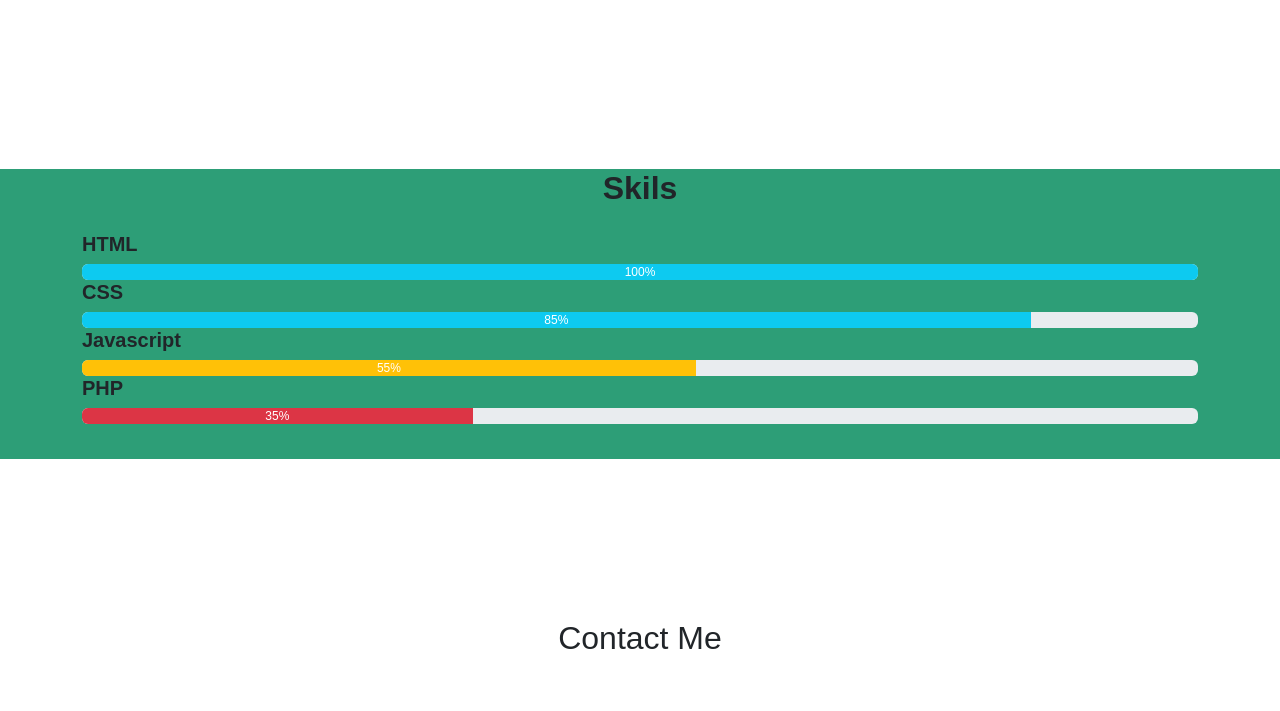
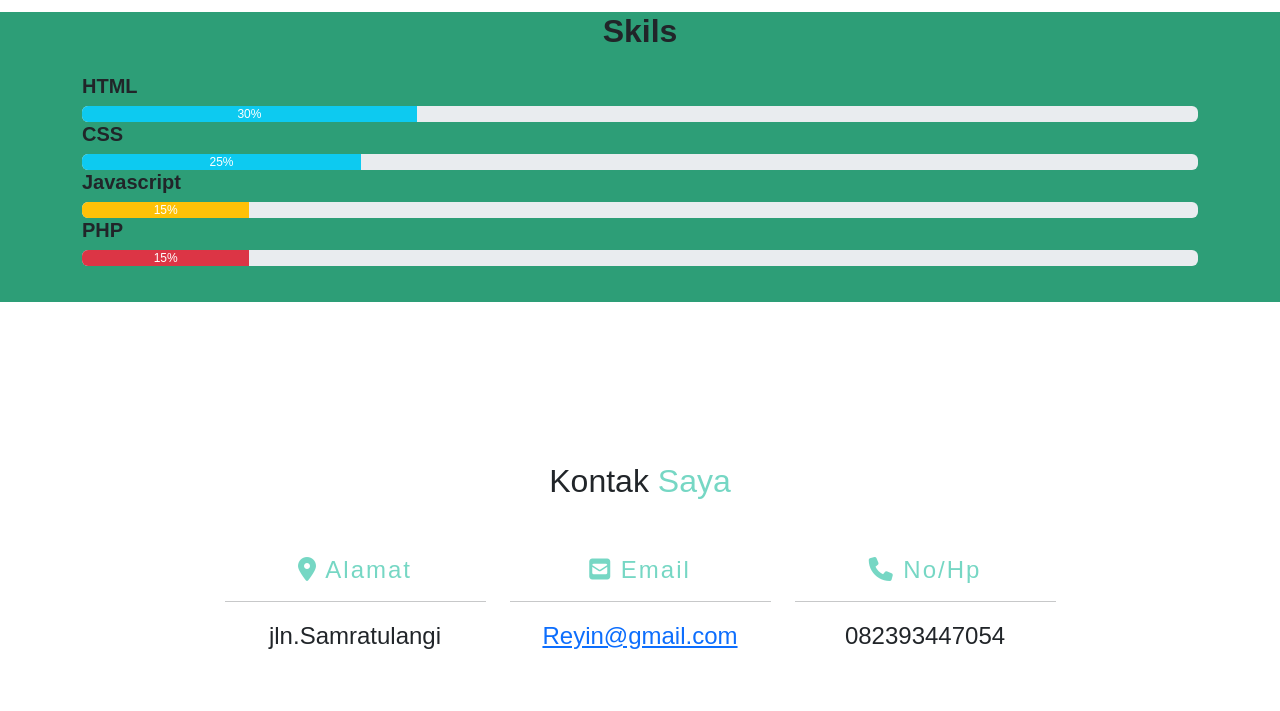
Before and after one commit to pqJqjmgmG/Reyin.github.io, a plain HTML site: page index.html in a window 1280 px wide. Shown: the part 1601-2312 px from the top of the page. Drawn offline with nearby package versions, Linux system fonts and the light colour scheme.

Commit message:
Perubahan Gambar dan Text

```diff
--- a/index.html
+++ b/index.html
@@ -41,7 +41,7 @@
     <div class="sidebar">
       <ul>
         <li><a href="#home">Home</a></li>
-        <li><a href="#">Tentang Saya</a></li>
+        <li><a href="#about">Tentang Saya</a></li>
         <li><a href="#footer">Kontak</a></li>
       </ul>
     </div>
@@ -52,7 +52,7 @@
         <h2 class="logo">Reyin <span>My Portfolio</span></h2>
         <ul>
           <li><a href="#home">Home</a></li>
-          <li><a href="#">Tentang Saya</a></li>
+          <li><a href="#about">Tentang Saya</a></li>
           <li><a href="#footer">Kontak</a></li>
         </ul>
 
@@ -80,16 +80,14 @@
         <div class="row fs-4 justify-content-center text-center">
           <div class="col-md-5">
             <img
-              src="img/h.jpg"
+              src="img/profil.jpeg"
               alt="Foto Saya"
             />
           </div>
           <div class="col-md-5">
             <h2>Tentang<span>Saya</span></h2>
             <p>
-              Lorem ipsum dolor sit amet consectetur adipisicing elit. Dicta tempora aperiam eius impedit, doloribus quia deserunt iure porro dolor in, hic pariatur. Dolorem delectus labore officiis voluptate. Dolore dignissimos iusto
-              voluptates debitis a? Sunt consectetur unde vitae? Praesentium delectus nulla sequi aut nihil assumenda temporibus maiores cumque itaque ratione quidem asperiores incidunt cum culpa, laboriosam laborum enim at eligendi ipsum
-              expedita, quibusdam quo sunt sed provident. Quisquam commodi nesciunt dicta architecto maxime ad corporis inventore officiis earum.
+              Lorem ipsum dolor sit amet, consectetur adipisicing elit. Exercitationem, cumque vitae! Optio, temporibus. Sit assumenda temporibus, nostrum nobis dolorem quisquam quos. Dolore voluptate aperiam dolorem praesentium ipsa libero repellat dolor minus omnis magnam necessitatibus debitis, expedita quam possimus nam doloremque.
             </p>
           </div>
         </div>
@@ -106,12 +104,12 @@
           <div
             class="progress-bar bg-info"
             role="progressbar"
-            style="width: 100%"
+            style="width: 30%"
             aria-valuenow="25"
             aria-valuemin="0"
             aria-valuemax="100"
           >
-            100%
+            30%
           </div>
         </div>
 
@@ -120,12 +118,12 @@
           <div
             class="progress-bar bg-info"
             role="progressbar"
-            style="width: 85%"
+            style="width: 25%"
             aria-valuenow="25"
             aria-valuemin="0"
             aria-valuemax="100"
           >
-            85%
+            25%
           </div>
         </div>
 
@@ -134,12 +132,12 @@
           <div
             class="progress-bar bg-warning"
             role="progressbar"
-            style="width: 55%"
+            style="width: 15%"
             aria-valuenow="25"
             aria-valuemin="0"
             aria-valuemax="100"
           >
-            55%
+            15%
           </div>
         </div>
 
@@ -148,12 +146,12 @@
           <div
             class="progress-bar bg-danger"
             role="progressbar"
-            style="width: 35%"
+            style="width: 15%"
             aria-valuenow="25"
             aria-valuemin="0"
             aria-valuemax="100"
           >
-            35%
+            15%
           </div>
         </div>
       </div>
@@ -170,21 +168,21 @@
           <div class="container">
             <div class="row text-center mb-5">
               <div class="col">
-                <h2>Contact Me</h2>
+                <h2>Kontak <span>Saya</span></h2>
               </div>
             </div>
             <div class="row justify-content-center fs-4 text-center">
               <div class="col-md-3 mb-4">
                 <h4><i class="fa-solid fa-location-dot"></i>     Alamat</h4><hr>
-                <p>Jln.Simaja 2</p>
+                <p>jln.Samratulangi</p>
               </div>
               <div class="col-md-3 mb-4">
                 <h4><i class="fa-solid fa-square-envelope"></i>        Email</h4><hr>
-                <a href="deniltaenil@gmail.com">Lorem, ipsum dolor.@gmail.com</a>
+                <a href="deniltaenil@gmail.com">Reyin@gmail.com</a>
               </div>
               <div class="col-md-3 mb-4">
                 <h4><i class="fa-sharp fa-solid fa-phone"></i>   No/Hp</h4><hr>
-                <p>082350400991</p>
+                <p>082393447054</p>
               </div>
             </div>
           </div>
--- a/style.css
+++ b/style.css
@@ -9,7 +9,7 @@
   width: 100%;
   height: 100vh;
   background: linear-gradient(#daf7a6, #daf7a6);
-  background-image: url('img/u.jpg');
+  background-image: url('img/ll.jpg');
   background-size: cover;
   background-position: center;
   background-repeat: no-repeat;
```
Also changed, not shown: img/h.jpg (deleted), img/i.jpg (deleted), img/ll.jpg (added), img/logo.jpg (deleted), img/p.jpg (deleted), img/profil.jpeg (added), img/u.jpg (deleted).
